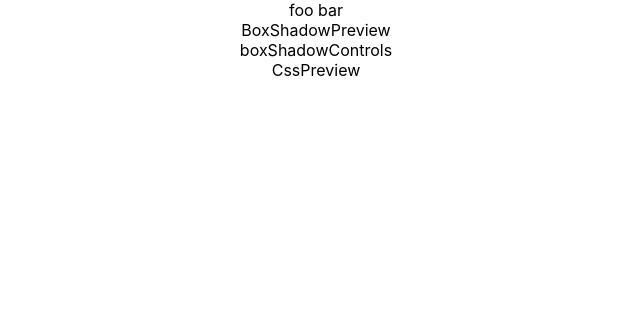
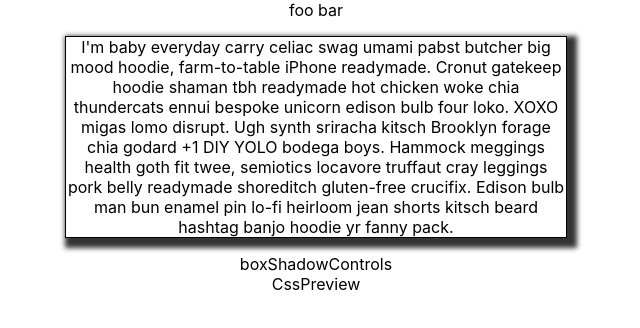
Before and after one commit to jrs-coding-school/box-shadow-generator, a React (Create React App) app in the folder box-shadow-generator/: page /create in a window 1280 px wide. Shown: the top 328 px of the page, without its empty margins (324-964 px from the left). Built offline with nearby package versions, Linux system fonts and the light colour scheme.

Commit message:
Added functionality to BoxShadowPreview component

```diff
--- a/box-shadow-generator/src/components/BoxShadowGeneratorPage/BoxShadowGeneratorPage.js
+++ b/box-shadow-generator/src/components/BoxShadowGeneratorPage/BoxShadowGeneratorPage.js
@@ -1,16 +1,32 @@
-import React from 'react'
+import React, { useState } from 'react'
 import BoxShadowControls from '../BoxShadowControls/BoxShadowControls'
 import BoxShadowPreview from '../BoxShadowPreview/BoxShadowPreview'
 import CssPreview from '../CssPreview/CssPreview'
 import './BoxShadowGeneratorPage.css'
 
 export default function BoxShadowGeneratorPage() {
+
+    const [shadow, setShadow] = useState({
+        id: '',
+        x: 5,
+        y: 5,
+        blur: 5,
+        grow: 5,
+        inset: false,
+        color: '000000cc'
+    })
+
+
+
     return (
+
         <div className="box-shadow-generator-root">
             <div className="top">
                 foo bar
             </div>
-            <BoxShadowPreview />
+            <BoxShadowPreview
+                {...shadow}
+            />
             <div className="bottom">
                 <BoxShadowControls />
                 <CssPreview />
--- a/box-shadow-generator/src/components/BoxShadowPreview/BoxShadowPreview.css
+++ b/box-shadow-generator/src/components/BoxShadowPreview/BoxShadowPreview.css
@@ -0,0 +1,9 @@
+.preview-root {
+    padding: 1rem;
+}
+
+.preview-root .preview-actual {
+    max-width: 500px;
+    margin: auto;
+    border: solid black 1px;
+}
--- a/box-shadow-generator/src/components/BoxShadowPreview/BoxShadowPreview.js
+++ b/box-shadow-generator/src/components/BoxShadowPreview/BoxShadowPreview.js
@@ -1,8 +1,28 @@
 import React from 'react'
 import './BoxShadowPreview.css'
 
-export default function BoxShadowPreview() {
+export default function BoxShadowPreview({ x, y, blur, grow, inset, color }) {
+
+
+    let style = {
+        boxShadow: `
+    ${x}px
+    ${y}px
+    ${blur}px
+    ${grow}px
+    ${inset ? 'inset' : ''}
+    #${color}`
+    }
+
+
     return (
-        <div>BoxShadowPreview</div>
+
+
+
+        <div className='preview-root'>
+            <div className='preview-actual' style={style}>
+                I'm baby everyday carry celiac swag umami pabst butcher big mood hoodie, farm-to-table iPhone readymade. Cronut gatekeep hoodie shaman tbh readymade hot chicken woke chia thundercats ennui bespoke unicorn edison bulb four loko. XOXO migas lomo disrupt. Ugh synth sriracha kitsch Brooklyn forage chia godard +1 DIY YOLO bodega boys. Hammock meggings health goth fit twee, semiotics locavore truffaut cray leggings pork belly readymade shoreditch gluten-free crucifix. Edison bulb man bun enamel pin lo-fi heirloom jean shorts kitsch beard hashtag banjo hoodie yr fanny pack.
+            </div>
+        </div>
     )
 }
```
